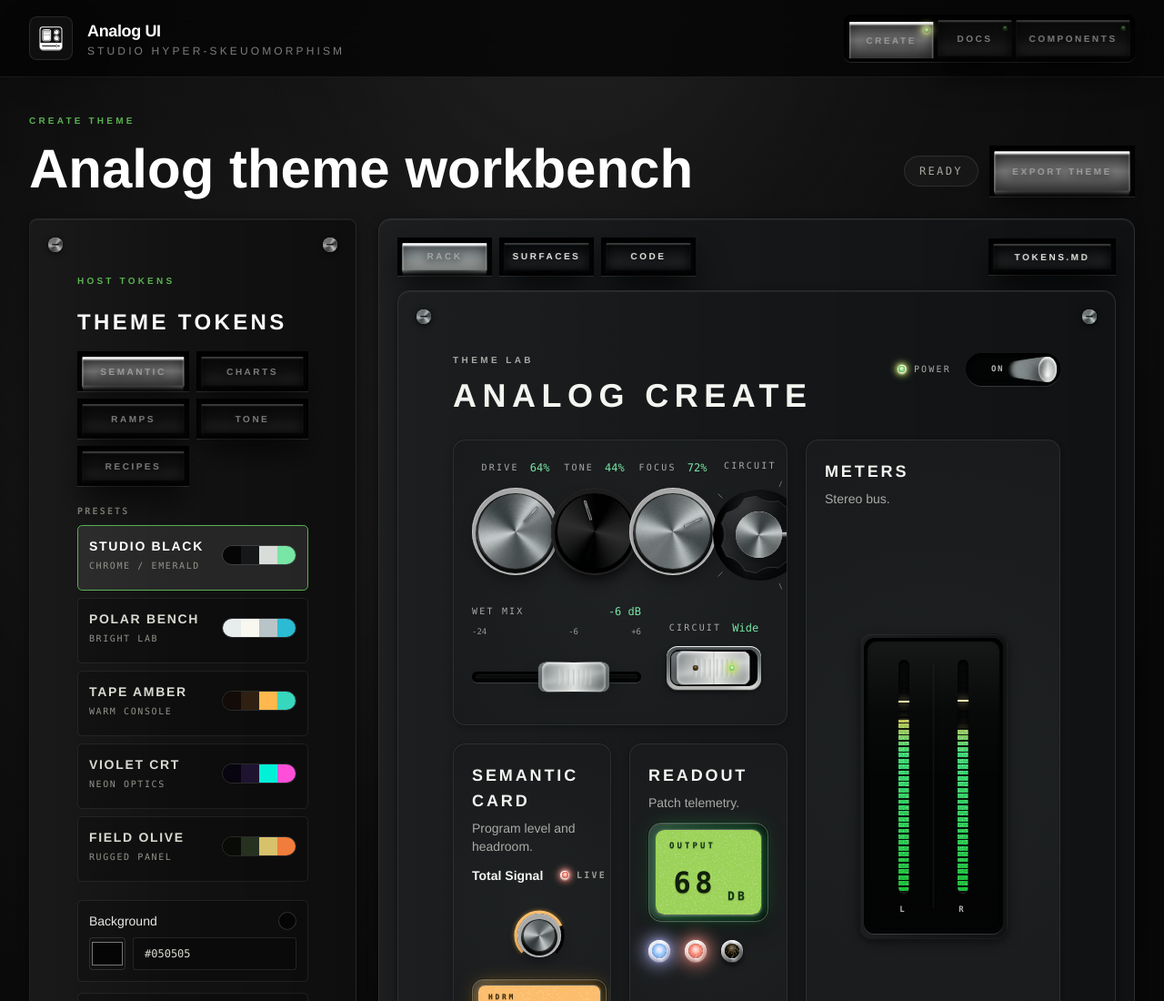
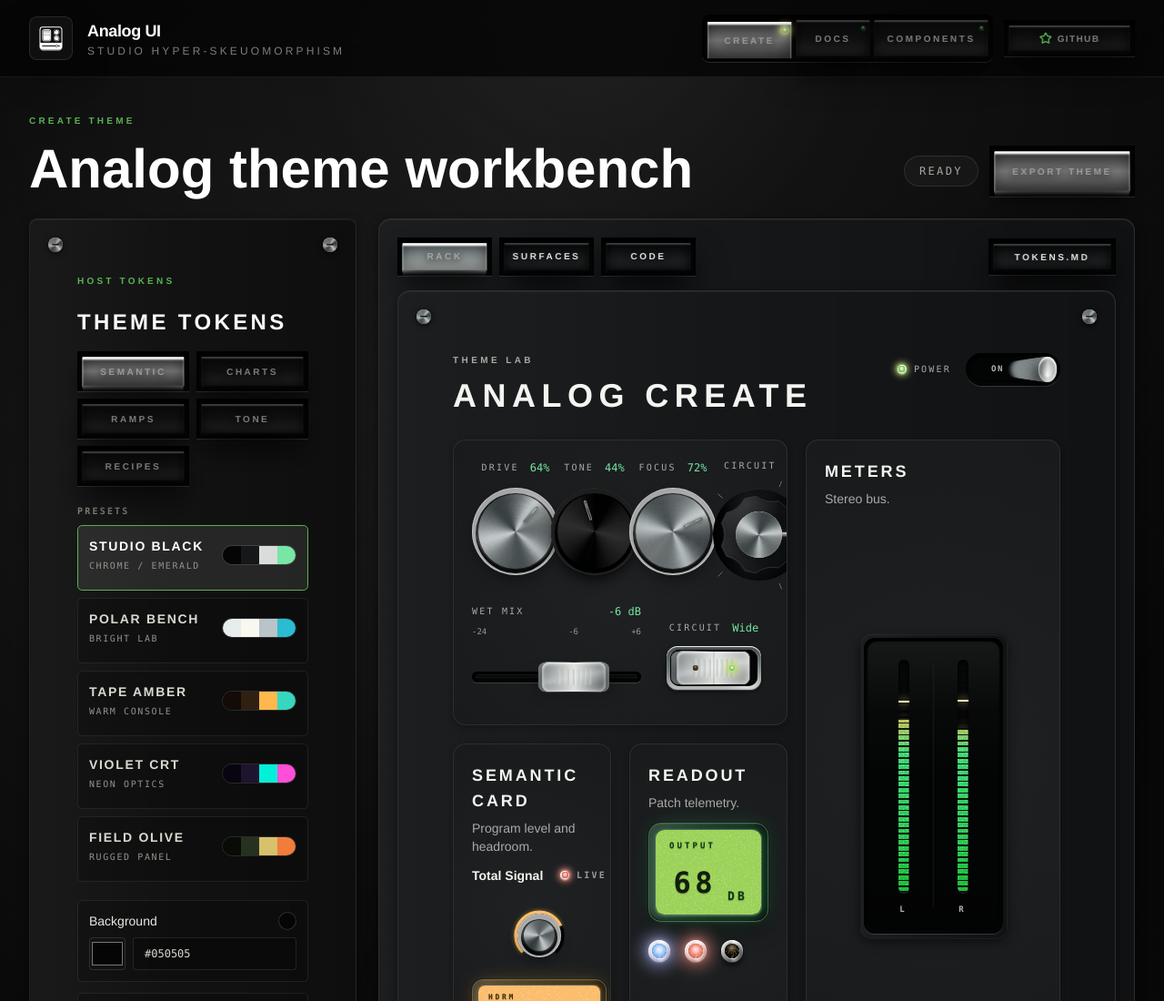
Before and after one commit to TechSquidTV/Analog-UI, an Astro site in the folder apps/www/: page /create in a window 1280 px wide. Shown: the top 1100 px of the page at 91% size. Built offline with nearby package versions, Linux system fonts and the light colour scheme; Astro itself is replaced by a stand-in of ours.

Commit message:
Add GitHub nav link

```diff
--- a/apps/www/package.json
+++ b/apps/www/package.json
@@ -21,6 +21,7 @@
     "analog-ui": "workspace:*",
     "astro": "^5.13.5",
     "geist": "1.7.0",
+    "lucide-react": "^0.546.0",
     "react": "^19.0.1",
     "react-dom": "^19.0.1",
     "tailwindcss": "^4.1.14"
--- a/apps/www/src/components/site/SiteHeader.astro
+++ b/apps/www/src/components/site/SiteHeader.astro
@@ -12,6 +12,7 @@ const links = [
   { href: '/docs', label: 'Docs', width: '5rem' },
   { href: '/docs/components', label: 'Components', width: '7.75rem' },
 ];
+const githubHref = 'https://github.com/TechSquidTV/Analog-UI';
 
 const activeHref = links
   .filter((link) => pathname === link.href || pathname.startsWith(`${link.href}/`))
@@ -39,7 +40,12 @@ const activeHref = links
     </a>
 
     <nav class="flex w-full justify-center sm:w-auto sm:justify-end">
-      <SiteNavToggleGroup client:load links={links} activeHref={activeHref} />
+      <SiteNavToggleGroup
+        client:load
+        links={links}
+        activeHref={activeHref}
+        githubHref={githubHref}
+      />
     </nav>
   </div>
 </header>
--- a/apps/www/src/components/site/SiteNavToggleGroup.tsx
+++ b/apps/www/src/components/site/SiteNavToggleGroup.tsx
@@ -1,8 +1,10 @@
 import { navigate } from 'astro:transitions/client';
+import { StarIcon } from 'lucide-react';
 import { type MouseEvent, useEffect, useRef, useState } from 'react';
 
 import {
   AnalogLightingProvider,
+  PushButton,
   ToggleButtonGroup,
   ToggleButtonGroupItem,
   usePointerLighting,
@@ -17,11 +19,16 @@ interface SiteNavLink {
 interface SiteNavToggleGroupProps {
   links: SiteNavLink[];
   activeHref?: string;
+  githubHref: string;
 }
 
 const navPressDelayMs = 140;
 
-export default function SiteNavToggleGroup({ links, activeHref }: SiteNavToggleGroupProps) {
+export default function SiteNavToggleGroup({
+  links,
+  activeHref,
+  githubHref,
+}: SiteNavToggleGroupProps) {
   const navRef = useRef<HTMLDivElement>(null);
   const navigationTimeoutRef = useRef<number | undefined>(undefined);
   const [selectedHref, setSelectedHref] = useState(activeHref);
@@ -79,7 +86,7 @@ export default function SiteNavToggleGroup({ links, activeHref }: SiteNavToggleG
 
   return (
     <AnalogLightingProvider baseAngle={180} sourceAngle={sourceAngle} power={1}>
-      <div ref={navRef} className="flex flex-wrap items-center">
+      <div ref={navRef} className="flex flex-wrap items-center justify-center gap-3 sm:justify-end">
         <ToggleButtonGroup
           value={selectedHref}
           aria-label="Primary navigation"
@@ -107,6 +114,24 @@ export default function SiteNavToggleGroup({ links, activeHref }: SiteNavToggleG
             );
           })}
         </ToggleButtonGroup>
+        <PushButton
+          href={githubHref}
+          target="_blank"
+          rel="noopener noreferrer"
+          height="2.5rem"
+          width="9rem"
+          variant="black"
+          aria-label="Star Analog UI on GitHub"
+        >
+          <span className="flex items-center gap-1.5">
+            <StarIcon
+              aria-hidden="true"
+              className="size-3.5 shrink-0 text-[var(--analog-tone-success)]"
+              strokeWidth={2.35}
+            />
+            <span className="tracking-[0.14em]">GitHub</span>
+          </span>
+        </PushButton>
       </div>
     </AnalogLightingProvider>
   );
```
Also changed, not shown: pnpm-lock.yaml.
